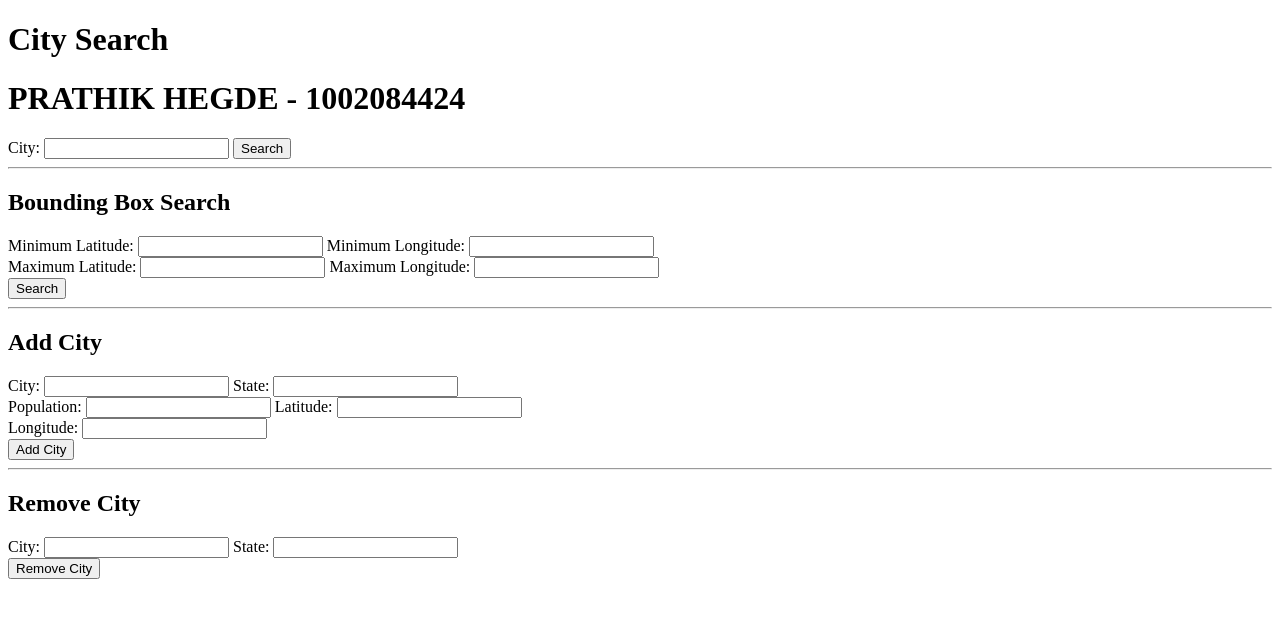
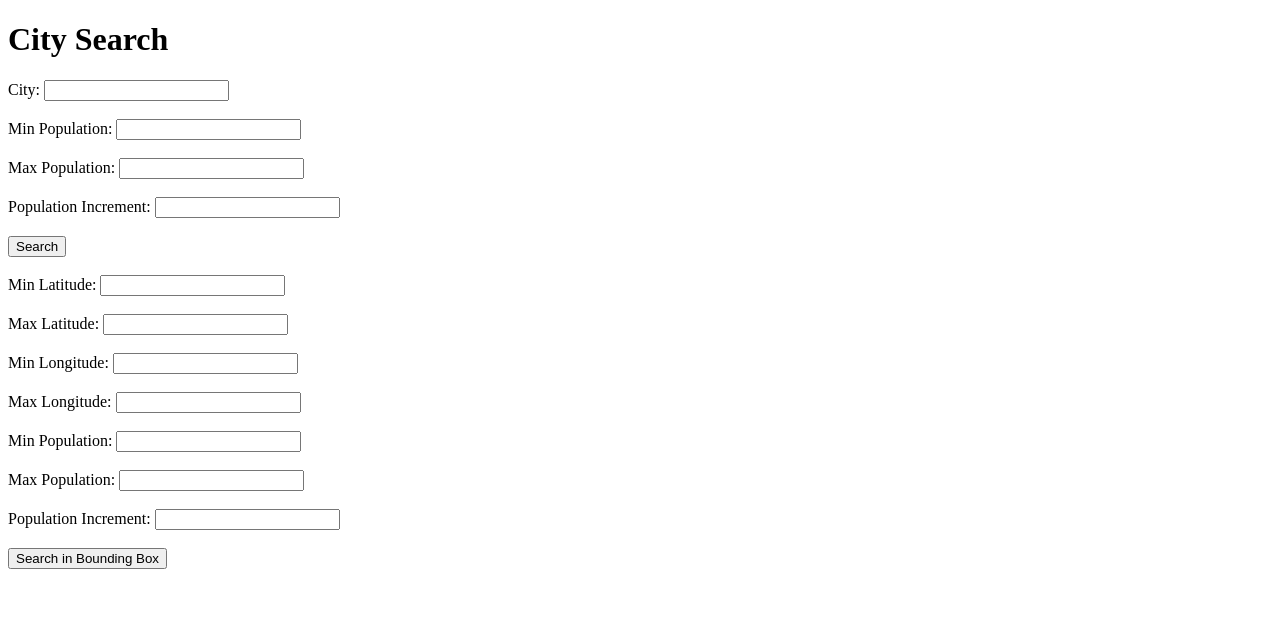
Before and after one commit to prathikh1998/DatabaseSearch, a Flask app: page / in a window 1280 px wide. Shown: the top 618 px of the page. Run offline with Flask 3, Linux system fonts and the light colour scheme.

Commit message:
Add files via upload

```diff
--- a/templates/index.html
+++ b/templates/index.html
@@ -5,61 +5,45 @@
 </head>
 <body>
     <h1>City Search</h1>
-    <h1>PRATHIK HEGDE - 1002084424</h1>
     <form action="/search" method="POST">
         <label for="city">City:</label>
-        <input type="text" name="city" id="city" required>
-        <button type="submit">Search</button>
+        <input type="text" id="city" name="city">
+        <br><br>
+        <label for="min_pop">Min Population:</label>
+        <input type="number" id="min_pop" name="min_pop">
+        <br><br>
+        <label for="max_pop">Max Population:</label>
+        <input type="number" id="max_pop" name="max_pop">
+        <br><br>
+        <label for="increment">Population Increment:</label>
+        <input type="number" id="increment" name="increment">
+        <br><br>
+        <input type="submit" value="Search">
     </form>
-
-    <hr>
-
-    <h2>Bounding Box Search</h2>
+    <br>
     <form action="/bounding_box_search" method="POST">
-        <label for="min_lat">Minimum Latitude:</label>
-        <input type="text" name="min_lat" id="min_lat" required>
-        <label for="min_lon">Minimum Longitude:</label>
-        <input type="text" name="min_lon" id="min_lon" required>
-        <br>
-        <label for="max_lat">Maximum Latitude:</label>
-        <input type="text" name="max_lat" id="max_lat" required>
-        <label for="max_lon">Maximum Longitude:</label>
-        <input type="text" name="max_lon" id="max_lon" required>
-        <br>
-        <button type="submit">Search</button>
+        <label for="min_lat">Min Latitude:</label>
+        <input type="text" id="min_lat" name="min_lat">
+        <br><br>
+        <label for="max_lat">Max Latitude:</label>
+        <input type="text" id="max_lat" name="max_lat">
+        <br><br>
+        <label for="min_lon">Min Longitude:</label>
+        <input type="text" id="min_lon" name="min_lon">
+        <br><br>
+        <label for="max_lon">Max Longitude:</label>
+        <input type="text" id="max_lon" name="max_lon">
+        <br><br>
+        <label for="min_pop_box">Min Population:</label>
+        <input type="number" id="min_pop_box" name="min_pop">
+        <br><br>
+        <label for="max_pop_box">Max Population:</label>
+        <input type="number" id="max_pop_box" name="max_pop">
+        <br><br>
+        <label for="increment_box">Population Increment:</label>
+        <input type="number" id="increment_box" name="increment">
+        <br><br>
+        <input type="submit" value="Search in Bounding Box">
     </form>
-
-    <hr>
-
-    <h2>Add City</h2>
-    <form action="/add" method="POST">
-        <label for="add_city">City:</label>
-        <input type="text" name="add_city" id="add_city" required>
-        <label for="add_state">State:</label>
-        <input type="text" name="add_state" id="add_state" required>
-        <br>
-        <label for="add_population">Population:</label>
-        <input type="number" name="add_population" id="add_population" required>
-        <label for="add_lat">Latitude:</label>
-        <input type="number" name="add-lat" id="add_lat" step="any" required>
-        <br>
-        <label for="add_lon">Longitude:</label>
-        <input type="number" name="add_lon" id="add_lon" step="any" required>
-        <br>
-        <button type="submit">Add City</button>
-    </form>
-
-    <hr>
-
-    <h2>Remove City</h2>
-    <form action="/remove" method="POST">
-        <label for="remove_city">City:</label>
-        <input type="text" name="remove_city" id="remove_city" required>
-        <label for="remove_state">State:</label>
-        <input type="text" name="remove_state" id="remove_state" required>
-        <br>
-        <button type="submit">Remove City</button>
-    </form>
-
 </body>
 </html>
```
Also changed, not shown: templates/box_results.html (+8 -7 lines), templates/results.html (+22 -0 lines).
